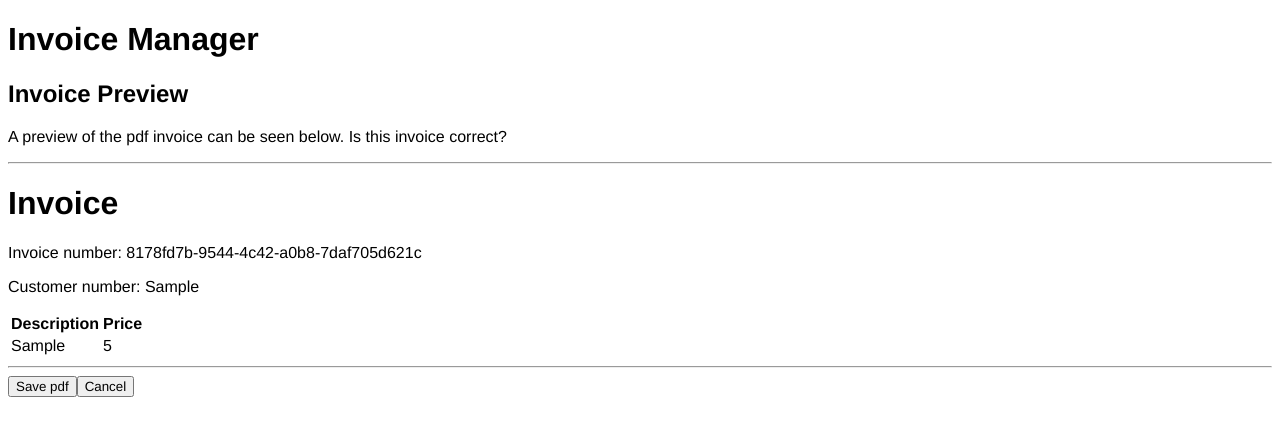
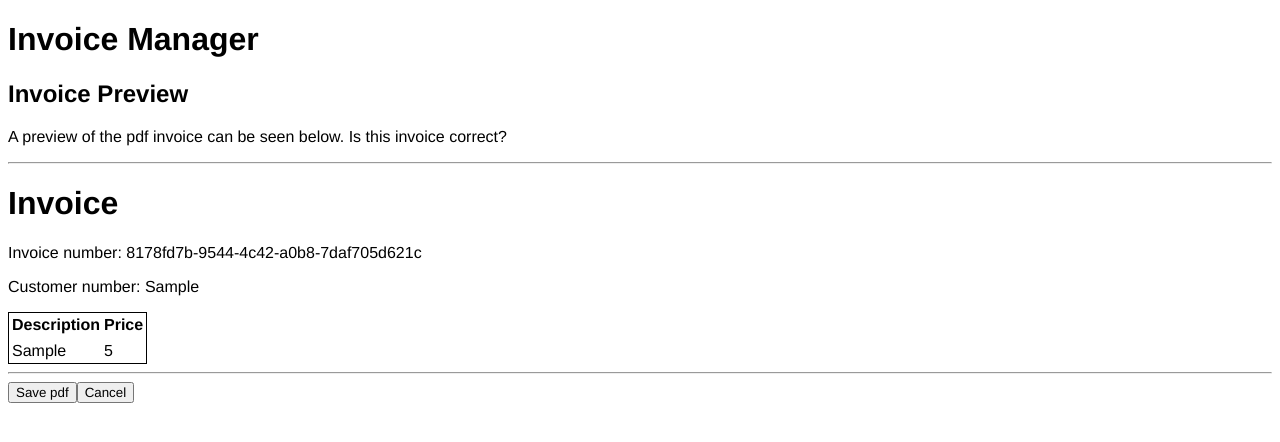
Before and after one commit to KevinVanthuyne/invoice-manager, an Angular app in the folder invoice-manager-app/: page /invoice in a window 1280 px wide. Both pictures are taken after typing "Sample", "Sample", "5" into the empty fields and a click on the button "Save invoice". Shown: the top 442 px of the page. Built offline with nearby package versions, Linux system fonts and the light colour scheme.

Commit message:
added loading invoice layout from html template file

```diff
--- a/invoice-manager-app/src/app/app.module.ts
+++ b/invoice-manager-app/src/app/app.module.ts
@@ -6,12 +6,14 @@ import { AppComponent } from './app.component';
 import { InvoiceFormComponent } from './components/invoice-form/invoice-form.component';
 import { InvoicePdfPreviewComponent } from './components/invoice-pdf-preview/invoice-pdf-preview.component';
 import { AppRoutingModule } from './app-routing.module';
+import { InvoiceTemplateComponent } from './components/invoice-template/invoice-template.component';
 
 @NgModule({
   declarations: [
     AppComponent,
     InvoiceFormComponent,
     InvoicePdfPreviewComponent,
+    InvoiceTemplateComponent,
   ],
   imports: [BrowserModule, ReactiveFormsModule, AppRoutingModule],
   providers: [],
--- a/invoice-manager-app/src/app/components/invoice-pdf-preview/invoice-pdf-preview.component.html
+++ b/invoice-manager-app/src/app/components/invoice-pdf-preview/invoice-pdf-preview.component.html
@@ -3,21 +3,7 @@
 <hr />
 
 <div id="pdf">
-  <h1>Invoice</h1>
-
-  <p>Invoice number: {{ invoice.id }}</p>
-  <p>Customer number: {{ invoice.customerId }}</p>
-
-  <table>
-    <tr>
-      <th>Description</th>
-      <th>Price</th>
-    </tr>
-    <tr *ngFor="let expense of invoice.expenses">
-      <td>{{ expense.description }}</td>
-      <td>{{ expense.price }}</td>
-    </tr>
-  </table>
+  <app-invoice-template></app-invoice-template>
 </div>
 
 <hr />
--- a/invoice-manager-app/src/app/components/invoice-pdf-preview/invoice-pdf-preview.component.ts
+++ b/invoice-manager-app/src/app/components/invoice-pdf-preview/invoice-pdf-preview.component.ts
@@ -2,8 +2,6 @@ import { Component, OnInit } from '@angular/core';
 import jsPDF from 'jspdf';
 import html2canvas from 'html2canvas';
 
-import { InvoiceService } from 'src/app/services/invoice.service';
-import { Invoice } from 'src/app/models/Invoice';
 import { Router } from '@angular/router';
 
 @Component({
@@ -12,13 +10,9 @@ import { Router } from '@angular/router';
   styleUrls: ['./invoice-pdf-preview.component.css'],
 })
 export class InvoicePdfPreviewComponent implements OnInit {
-  invoice: Invoice;
+  constructor(private router: Router) {}
 
-  constructor(private invoiceService: InvoiceService, private router: Router) {}
-
-  ngOnInit() {
-    this.invoice = this.invoiceService.get();
-  }
+  ngOnInit() {}
 
   save() {
     window['html2canvas'] = html2canvas;
--- /dev/null
+++ b/invoice-manager-app/src/app/components/invoice-template/invoice-template.component.ts
@@ -0,0 +1,52 @@
+import { Component, OnInit } from '@angular/core';
+
+import { InvoiceService } from 'src/app/services/invoice.service';
+import { Invoice } from 'src/app/models/Invoice';
+
+@Component({
+  selector: 'app-invoice-template',
+  templateUrl: '../../../assets/invoice-template.html',
+  styleUrls: ['../../../assets/invoice-template.css'],
+})
+export class InvoiceTemplateComponent implements OnInit {
+  invoice: Invoice;
+
+  constructor(private invoiceService: InvoiceService) {}
+
+  ngOnInit() {
+    this.invoice = this.invoiceService.get();
+    this.fillInTemplate();
+  }
+
+  fillInTemplate() {
+    let invoiceId = document.getElementById('invoiceId');
+    invoiceId.textContent = this.invoice.id;
+
+    let customerId = document.getElementById('customerId');
+    customerId.textContent = this.invoice.customerId;
+
+    // find order for expense properties in template
+    let expenseRow = document.getElementById('expenseRow');
+    let expenseRowChildren = Array.from(expenseRow.children);
+    let expenseProperties = [];
+
+    expenseRowChildren.forEach(child => {
+      let property = child.id.split('expense')[1].toLowerCase();
+      expenseProperties.push(property);
+    });
+
+    // generate all expense rows
+    let expensesTable = document.getElementById('expenses');
+    this.invoice.expenses.forEach(expense => {
+      let row = document.createElement('tr');
+
+      expenseProperties.forEach(property => {
+        let td = document.createElement('td');
+        td.textContent = expense[property];
+        row.appendChild(td);
+      });
+
+      expensesTable.appendChild(row);
+    });
+  }
+}
--- /dev/null
+++ b/invoice-manager-app/src/assets/invoice-template.css
@@ -0,0 +1,3 @@
+table {
+  border: 1px solid black;
+}
--- /dev/null
+++ b/invoice-manager-app/src/assets/invoice-template.html
@@ -0,0 +1,15 @@
+<h1>Invoice</h1>
+
+<p>Invoice number: <span id="invoiceId"></span></p>
+<p>Customer number: <span id="customerId"></span></p>
+
+<table id="expenses">
+  <tr>
+    <th>Description</th>
+    <th>Price</th>
+  </tr>
+  <tr id="expenseRow">
+    <td id="expenseDescription"></td>
+    <td id="expensePrice"></td>
+  </tr>
+</table>
```
Also changed, not shown: 1 other file (tests, documents, lock files or other folders).
